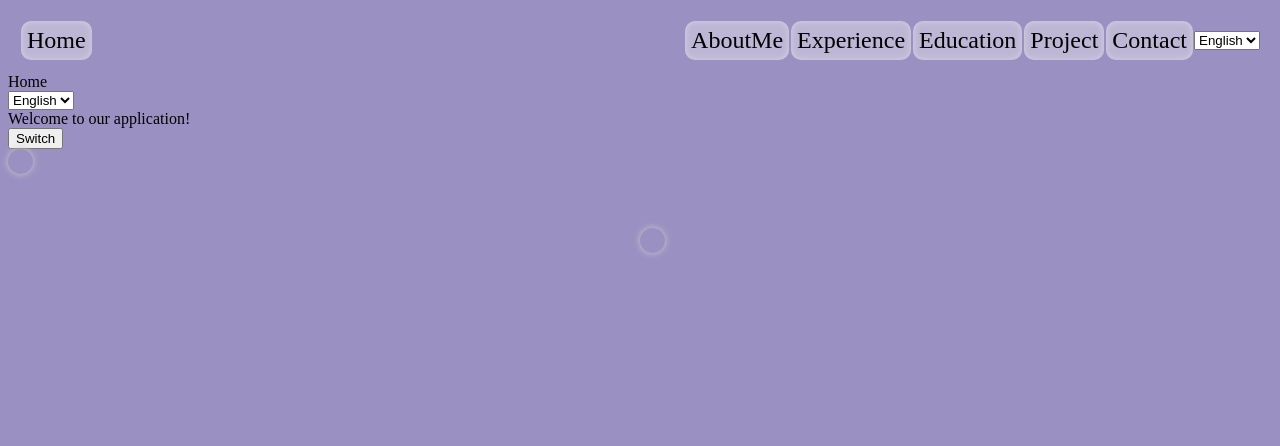
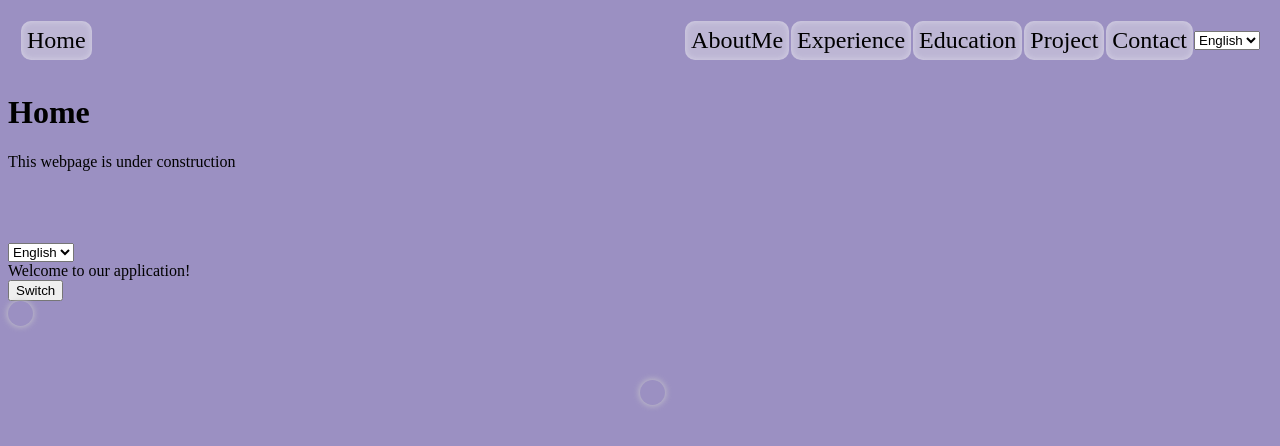
Before and after one commit to ImitatedSky/resume, a React (Create React App) app: page / in a window 1280 px wide. Shown: the top 446 px of the page. Built offline with nearby package versions, Linux system fonts and the light colour scheme.

Commit message:
Update 3 files

```diff
--- a/src/components/Home/Home.js
+++ b/src/components/Home/Home.js
@@ -16,13 +16,28 @@ export default function Home() {
 
   return (
     <>
-      <div>Home</div>
+      <h1>Home</h1>
+      <LanguageContext.Consumer>
+        {(vvvvssss) => (
+          <div>
+            {/* 根據當前語言改變文本 */}
+            {languages[vvvvssss.language].web_construction}
+          </div>
+        )}
+      </LanguageContext.Consumer>
+
+      <br></br>
+      <br></br>
+      <br></br>
+      <br></br>
+
       <LanguageContext.Provider value={{ language, setLanguage }}>
         <LanguageSwitcher />
 
         <div>
           {/* 根據當前語言改變文本 */}
           {languages[language].welcomeMessage}
+          {/* {languages[language].web_construction} */}
         </div>
       </LanguageContext.Provider>
     </>
--- a/src/languages/en.json
+++ b/src/languages/en.json
@@ -1,5 +1,6 @@
 {
   "welcomeMessage": "Welcome to our application!",
   "greeting": "Hello!",
-  "farewell": "Goodbye!"
+  "farewell": "Goodbye!",
+  "web_construction": "This webpage is under construction"
 }
--- a/src/languages/zh.json
+++ b/src/languages/zh.json
@@ -1,5 +1,6 @@
 {
   "welcomeMessage": "歡迎使用！",
   "greeting": "你好！",
-  "farewell": "再見！"
+  "farewell": "再見！",
+  "web_construction":"網頁正在施工中"
 }
```
